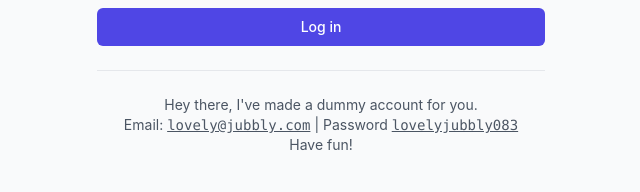
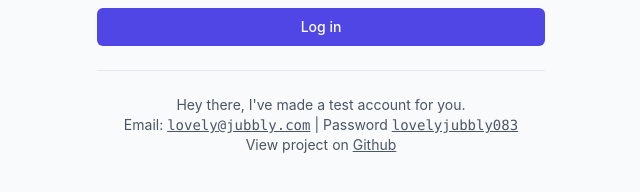
Before and after one commit to miljanicnn/elpie, a React (Create React App) app: page /login in a window 1280 px wide. Shown: the part 414-606 px from the top of the page, without its empty margins (319-959 px from the left). Built offline with nearby package versions, Linux system fonts and the light colour scheme; no server answers.

Commit message:
Edited Login message

```diff
--- a/src/components/auth/Login.js
+++ b/src/components/auth/Login.js
@@ -116,7 +116,7 @@ export default function Login() {
 								Log in
 							</button>
 							<p className='pt-6 text-center text-sm text-gray-600'>
-								Hey there, I've made a dummy account for you.
+								Hey there, I've made a test account for you.
 								<br />
 								Email:{" "}
 								<span className='font-mono underline'>
@@ -127,7 +127,14 @@ export default function Login() {
 									lovelyjubbly083
 								</span>
 								<br />
-								Have fun!
+								View project on{" "}
+								<a
+									href='https://github.com/miljanicnn/elpie.git'
+									target='_blank'
+									className='underline'
+								>
+									Github
+								</a>
 							</p>
 						</div>
 					</form>
--- a/src/contexts/AuthContext.js
+++ b/src/contexts/AuthContext.js
@@ -57,11 +57,11 @@ export function AuthProvider({ children }) {
 						setUsername(response.data[0].username);
 						setLoading(false);
 					} else {
-						console.log("ovdje bi bila greska");
+						// console.log("ovdje bi bila greska");
 					}
 				});
 		} catch (err) {
-			console.log("err: " + err);
+			// console.log("err: " + err);
 		}
 
 		return () => {
```
Also changed, not shown: 1 other file (tests, documents, lock files or other folders).
